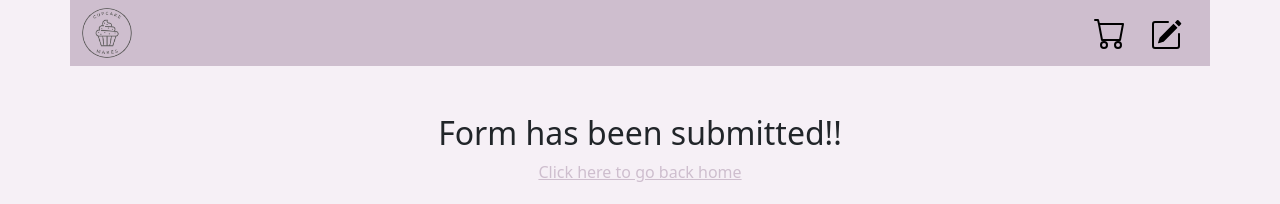
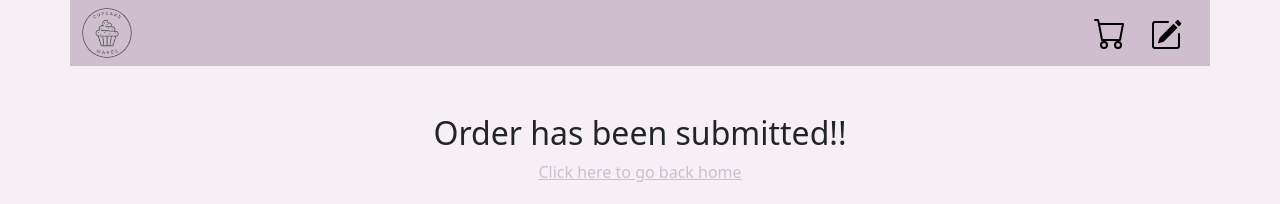
Before and after one commit to Gurb-S/cupcakemakes, a React (Create React App) app: page /thanks in a window 1280 px wide. Shown: the top 204 px of the page. Built offline with nearby package versions, Linux system fonts and the light colour scheme.

Commit message:
change text of thanks screen

```diff
--- a/src/components/FormSuccess.js
+++ b/src/components/FormSuccess.js
@@ -3,7 +3,7 @@ import { Link } from "react-router-dom"
 export function FormSuccess(){
     return(
         <div className="text-center mt-5">
-            <h1 className="fs-2">Form has been submitted!!</h1>
+            <h1 className="fs-2">Order has been submitted!!</h1>
             <Link to={`/`}>Click here to go back home</Link>
         </div>
     )
```
